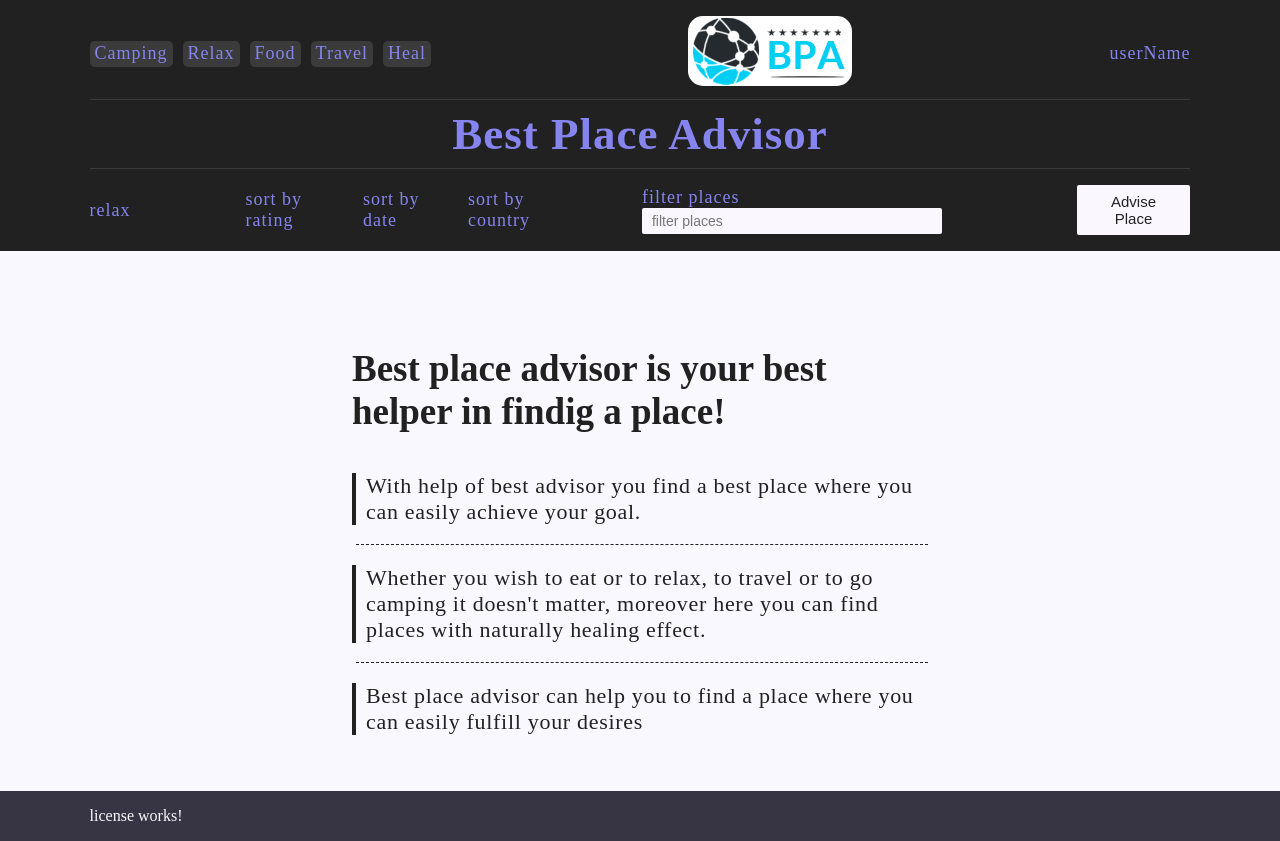
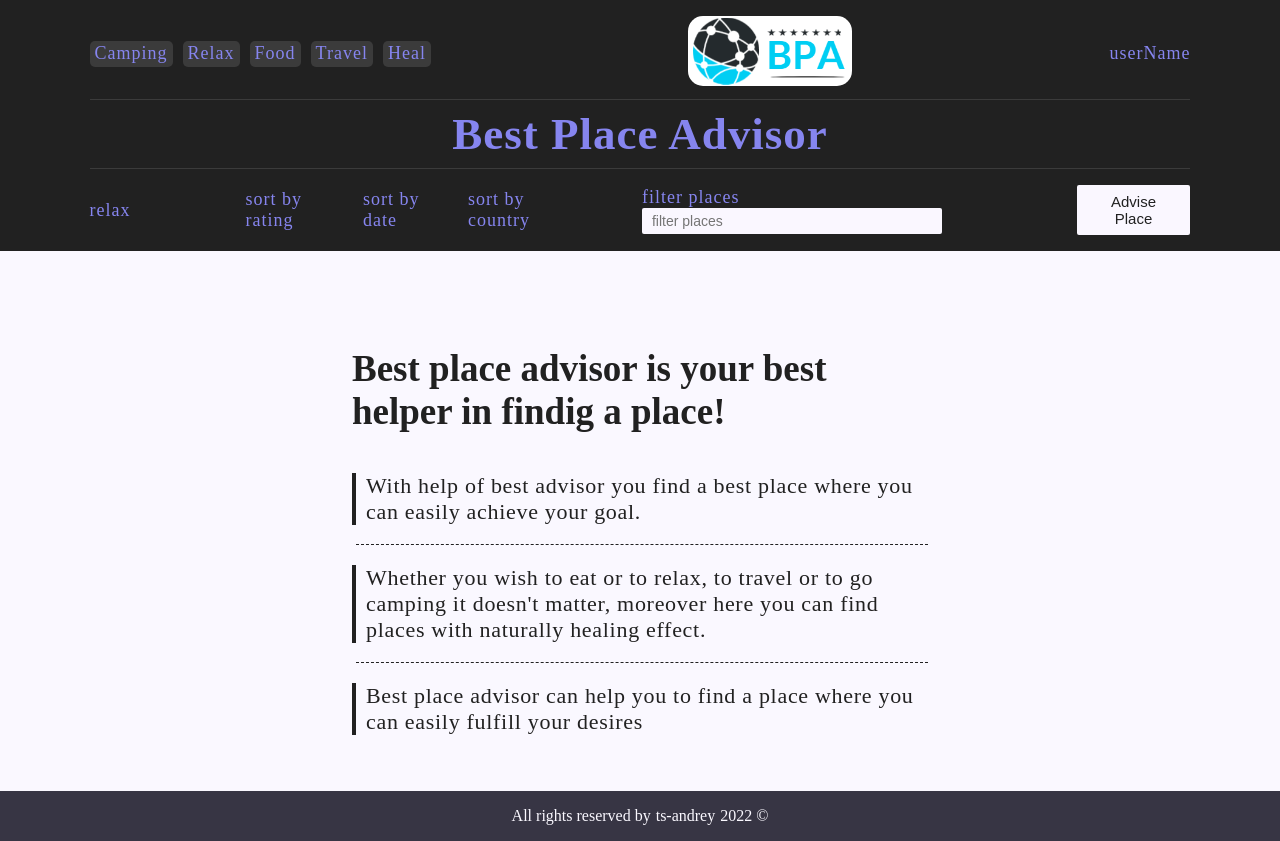
Before and after one commit to ts-andrey/training2022, an Angular app in the folder bpa/: page / in a window 1280 px wide. Built offline with nearby package versions, Linux system fonts and the light colour scheme.

Commit message:
feat: finish footer 2022-05-13 (16:30:52)

```diff
--- a/bpa/src/app/footer/license/license.component.html
+++ b/bpa/src/app/footer/license/license.component.html
@@ -1 +1,7 @@
-<p>license works!</p>
+<p class="footer__text">
+  All rights reserved by
+  <a class="footer__link" href="https://github.com/ts-andrey" target="_blank"
+    >ts-andrey</a
+  >
+  2022 &copy;
+</p>
--- a/bpa/src/app/footer/license/license.component.scss
+++ b/bpa/src/app/footer/license/license.component.scss
@@ -0,0 +1,17 @@
+.footer {
+  &__text {
+    display: flex;
+    justify-content: center;
+    align-items: center;
+  }
+
+  &__link {
+    margin: 0 5px;
+
+    transition: all .25s;
+
+    &:hover {
+      color: #8685EF;
+    }
+  }
+}
```
